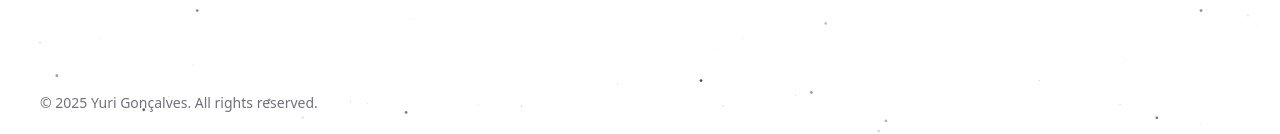
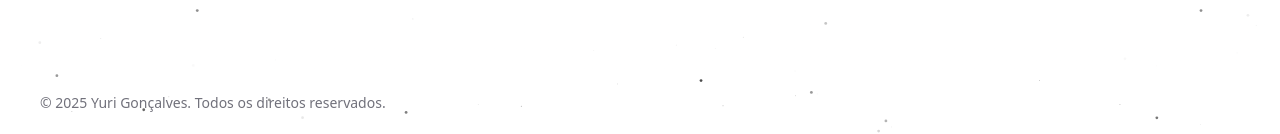
Before and after one commit to Yurig19/portfolio-yuri, a Next.js app: page /blog in a window 1280 px wide. Shown: the part 1898-2032 px from the top of the page. Built offline with nearby package versions, Linux system fonts and the light colour scheme.

Commit message:
fix: layout translation

```diff
--- a/messages/en.json
+++ b/messages/en.json
@@ -108,5 +108,8 @@
     "blog": "Blog",
     "theme": "Theme",
     "language": "Language"
+  },
+  "LayoutPage": {
+    "copyright": "© {year} Yuri Gonçalves. All rights reserved."
   }
 }
--- a/messages/es.json
+++ b/messages/es.json
@@ -108,5 +108,8 @@
     "blog": "Blog",
     "theme": "Tema",
     "language": "Idioma"
+  },
+  "LayoutPage": {
+    "copyright": "© {year} Yuri Gonçalves. Todos los derechos reservados."
   }
 }
--- a/messages/pt.json
+++ b/messages/pt.json
@@ -108,5 +108,8 @@
     "blog": "Blog",
     "theme": "Tema",
     "language": "Idioma"
+  },
+  "LayoutPage": {
+    "copyright": "© {year} Yuri Gonçalves. Todos os direitos reservados."
   }
 }
--- a/src/app/[locale]/layout.tsx
+++ b/src/app/[locale]/layout.tsx
@@ -23,6 +23,12 @@ export const metadata: Metadata = {
   description: 'Generated by create next app',
 };
 
+interface Messages {
+  LayoutPage?: {
+    copyright?: string;
+  };
+}
+
 async function loadMessages(locale: string) {
   switch (locale) {
     case 'en':
@@ -43,7 +49,7 @@ export default async function RootLayout(props: {
   const { children } = props;
   const { locale } = await props.params;
 
-  let messages: any;
+  let messages: Messages;
   try {
     messages = await loadMessages(locale);
   } catch (error) {
@@ -69,7 +75,10 @@ export default async function RootLayout(props: {
             </main>
 
             <footer className='z-10 text-sm text-muted-foreground py-6 px-10'>
-              © {new Date().getFullYear()} Yuri Gonçalves. All rights reserved.
+              {messages?.LayoutPage?.copyright?.replace(
+                '{year}',
+                String(new Date().getFullYear())
+              )}
             </footer>
 
             <div className='fixed bottom-5 left-0 right-0 z-50 p-2'>
```
